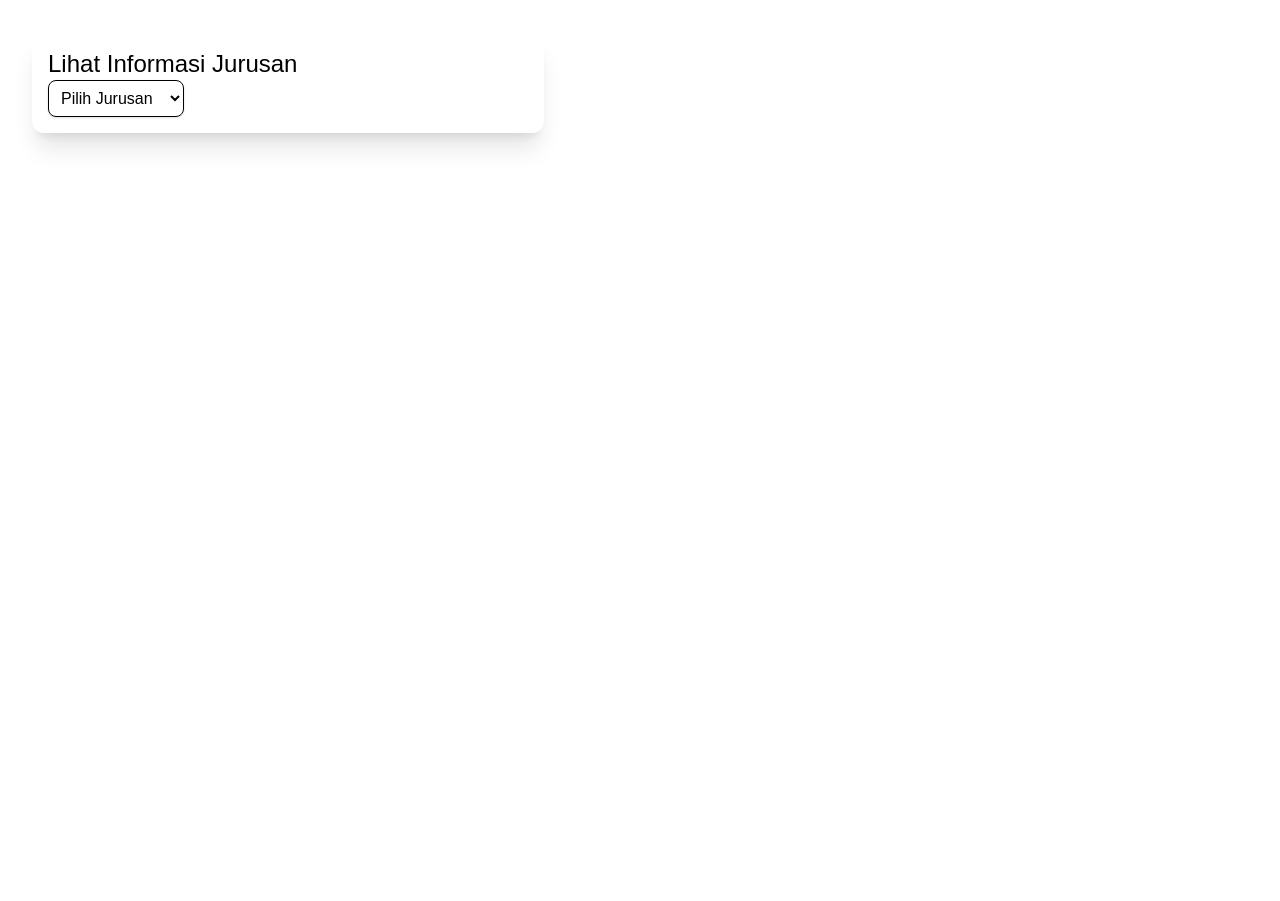
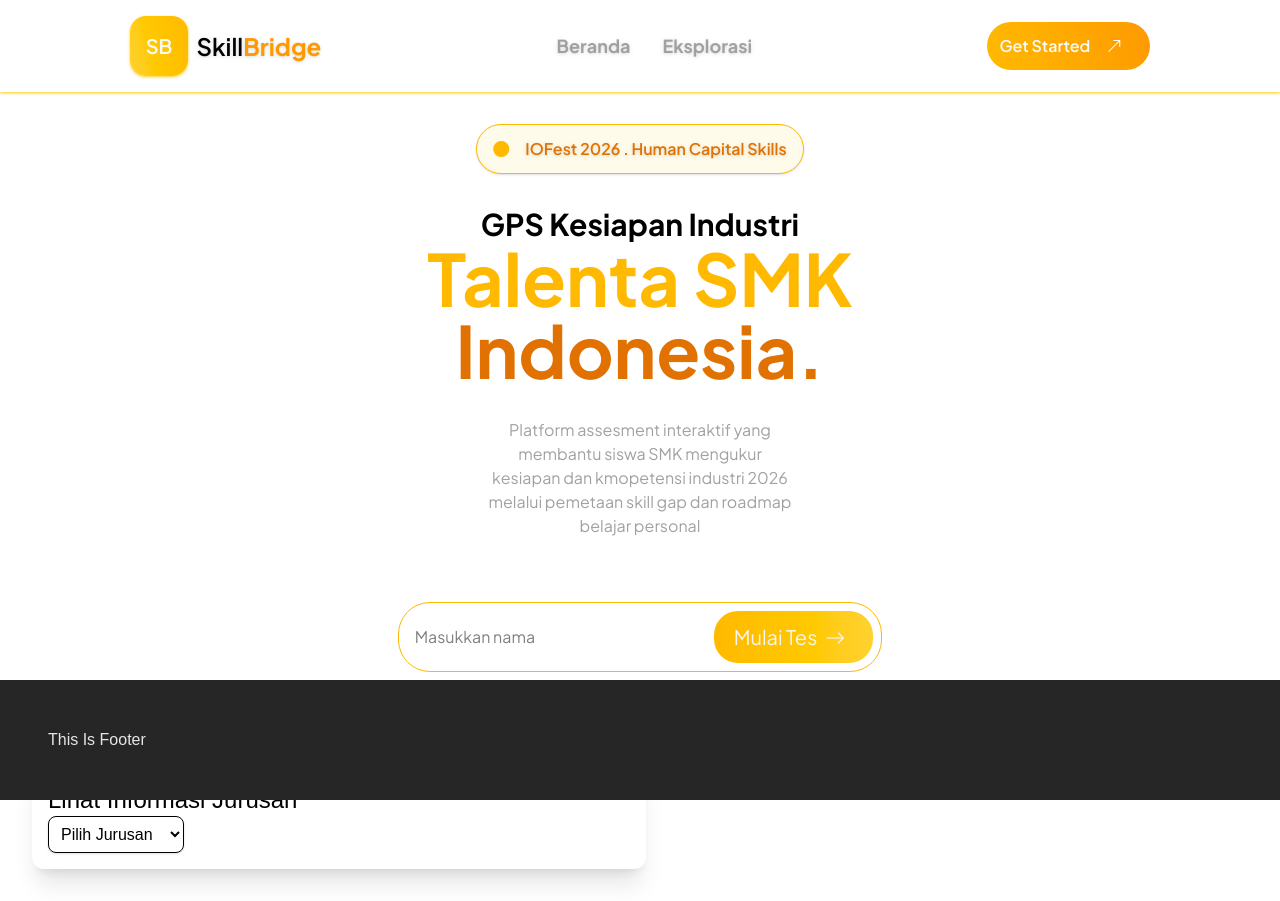
Before and after one commit to PadukaArif/smk-skill-bridge, a Next.js app: page / in a window 1280 px wide. Before the commit the page ends 800 px from the top, so only its background shows below. Built offline with nearby package versions, Linux system fonts and the light colour scheme.

Commit message:
feat : add hero section

```diff
--- /dev/null
+++ b/app/api/testdb/route.ts
@@ -0,0 +1,6 @@
+import Lomba from '@/models/Testdb'
+import { NextResponse } from 'next/server'
+
+export async function GET(){
+    return NextResponse.json({data:Lomba.all()})
+}
--- /dev/null
+++ b/app/components/Footer.tsx
@@ -0,0 +1,14 @@
+import React from 'react'
+
+const Footer = () => {
+  return (
+    <main className=' p-8 bg-neutral-800 text-neutral-200 absolute bottom-0 w-full' style={{marginTop:"10dvh"}}>
+      <section className='p-4'>
+        This Is Footer
+      </section>
+    </main>
+  )
+}
+
+
+export default Footer
--- /dev/null
+++ b/app/components/Hero.tsx
@@ -0,0 +1,47 @@
+import React from 'react'
+import 'bootstrap-icons/font/bootstrap-icons.css'
+import Link from 'next/link'
+const Hero = () => {
+    return (
+        <main className=' flex justify-center items-center font-sans'>
+            <section className=" flex flex-col gap-8 items-center">
+                <div className=" p-3 px-4 bg-amber-50 w-fit rounded-4xl flex gap-4 border text-amber-600 border-amber-400 shadow">
+                    <i className="bi bi-circle-fill text-amber-400"></i>
+                    <p className=' font-semibold drop-shadow'>IOFest 2026 . Human Capital Skills</p>
+                </div>
+                <div className="  flex flex-col items-center font-sans">
+                    <p className=' text-3xl font-bold m-0'>GPS Kesiapan Industri</p>
+                    <p className=' text-7xl font-bold m-0 text-amber-400'>Talenta SMK</p>
+                    <p className=' text-7xl font-bold m-0 text-amber-600'>Indonesia.</p>
+                    <p className=' max-w-[24dvw] text-center mt-8 textxl text-neutral-400'>
+                        Platform assesment interaktif yang membantu siswa SMK mengukur kesiapan dan kmopetensi industri 2026 melalui pemetaan skill gap dan roadmap belajar personal
+                    </p>
+                    <button></button>
+                </div>
+                <div className="border border-amber-400 p-2 rounded-4xl flex mt-8">
+                    <input type="text" name="" id="" className=' p-2 outline-0 w-[24dvw]' placeholder='Masukkan nama'/>
+                    <Link href={'/'} className=' bg-linear-270 from-amber-300 to-amber-400 p-3 px-5 text-neutral-100 rounded-3xl text-xl'>
+                        <span>Mulai Tes</span>
+                        <i className="bi bi-arrow-right mx-2"></i>
+                    </Link>
+                </div>
+                <div className=" flex gap-8 justify-center items-center font-sans mt-2">
+                    <div className=" flex gap-2 items-center justify-center">
+                        <i className="bi bi-circle-fill me-4 text-amber-300 drop-shadow drop-shadow-amber-300"></i>
+                        <p className='text-neutral-400 drop-shadow'>5 Jurusan</p>
+                    </div>
+                    <div className=" flex gap-2 items-center justify-center">
+                        <i className="bi bi-circle-fill me-4 text-amber-400 drop-shadow drop-shadow-amber-400"></i>
+                        <p className='text-neutral-400 drop-shadow'>30 Soal Assesment</p>
+                    </div>
+                    <div className=" flex gap-2 items-center justify-center">
+                        <i className="bi bi-circle-fill me-4 text-amber-800 drop-shadow drop-shadow-amber-800"></i>
+                        <p className='text-neutral-400 drop-shadow'>100% Gratis</p>
+                    </div>
+                </div>
+            </section>
+        </main>
+    )
+}
+
+export default Hero
--- /dev/null
+++ b/app/components/Navbar.tsx
@@ -0,0 +1,30 @@
+import Link from 'next/link'
+
+const Navbar = () => {
+    return (
+        <nav className=' w-full p-4 px-3 flex justify-around shadow shadow-amber-300 jakarta-sans'>
+            <div className=" flex gap-2 items-center">
+                <div className=" font-semibold bg-linear-75 from-amber-300 to-amber-400 align-middle p-4 rounded-2xl text-neutral-50 shadow shadow-amber-300 text-xl">
+                    SB
+                </div>
+                <p className=' text-2xl font-semibold m-0 drop-shadow'>Skill<span className='font-bold text-amber-500'>Bridge</span></p>
+            </div>
+            <div className=" flex items-center gap-8">
+                <Link href={'/'} className=' text-neutral-400 hover:opacity-75 hover:text-amber-500 text-lg font-bold drop-shadow duration-500'>
+                    Beranda
+                </Link>
+                <Link href={'/'} className=' text-neutral-400 hover:opacity-75 hover:text-amber-500 text-lg font-bold drop-shadow duration-500'>
+                    Eksplorasi
+                </Link>
+            </div>
+            <div className=" flex items-center">
+                <Link href={'/'} className=' bg-linear-75 from-amber-400 to-amber-500 p-3 rounded-4xl text-neutral-50 font-semibold'>
+                    <span>Get Started</span>
+                    <i className="bi bi-arrow-up-right mx-4"></i>
+                </Link>
+            </div>
+        </nav>
+    )
+}
+
+export default Navbar
--- a/app/globals.css
+++ b/app/globals.css
@@ -5,12 +5,18 @@
   --foreground: #171717;
 }
 
+
 @theme inline {
   --color-background: var(--background);
   --color-foreground: var(--foreground);
-  --font-sans: var(--font-geist-sans);
-  --font-mono: var(--font-geist-mono);
+  --font-sans: var(--font-jakarta-sans);
+  --font-mono: var(--font-noto-mono);
 }
+
+.jakarta-sans{
+    font-family: "Plus Jakarta Sans", sans-serif;
+}
+
 
 /* @media (prefers-color-scheme: dark) {
   :root {
--- a/app/layout.tsx
+++ b/app/layout.tsx
@@ -1,16 +1,17 @@
 import type { Metadata } from "next";
-import { Geist, Geist_Mono } from "next/font/google";
+import { Plus_Jakarta_Sans , Noto_Sans_Mono } from "next/font/google";
 import "./globals.css";
 import "bootstrap-icons/font/bootstrap-icons.css"
-const geistSans = Geist({
-  variable: "--font-geist-sans",
-  subsets: ["latin"],
-});
 
-const geistMono = Geist_Mono({
-  variable: "--font-geist-mono",
-  subsets: ["latin"],
-});
+const jakarta_Sans = Plus_Jakarta_Sans({
+  variable: "--font-jakarta-sans",
+  subsets : ["latin"]
+})
+
+const rubik_mono = Noto_Sans_Mono({
+  weight:"400",
+  variable:"--font-noto-mono"
+})
 
 export const metadata: Metadata = {
   title: "SMK- Skill Bridge",
@@ -25,7 +26,7 @@ export default function RootLayout({
   return (
     <html
       lang="en"
-      className={`${geistSans.variable} ${geistMono.variable} h-full antialiased`}
+      className={`${jakarta_Sans.variable} ${rubik_mono.variable} h-full antialiased`}
     >
       <body className="min-h-full flex flex-col">{children}</body>
     </html>
--- a/app/page.tsx
+++ b/app/page.tsx
@@ -2,6 +2,9 @@
 
 import React, { useState, useEffect } from "react"
 import axios from "axios"
+import Navbar from "./components/Navbar";
+import Footer from "./components/Footer";
+import Hero from "./components/Hero";
 
 export interface Data {
     ID: number;
@@ -26,7 +29,7 @@ export interface Colors {
 export default function Home() {
     const [jurusan, setJurusan] = useState<Data[]>([])
     const [pilihan, setPilihan] = useState<Data>();
-    const [projects, setProjects] = useState<Data>();
+
 
     useEffect(() => {
         axios.get<Data[]>('/majors.json')
@@ -39,14 +42,18 @@ export default function Home() {
         setPilihan(jurusan[Number(e.target.value) - 1])
     }
     return (
+        <>
+            <Navbar />
+            <div className=" mt-8"></div>
+            <Hero />
             <main>
-            <section className=" p-4 m-8 rounded-xl shadow-xl w-[40dvw]">
+                <section className=" p-4 m-8 rounded-xl shadow-xl w-[48dvw]">
                     <p className=" text-2xl">Lihat Informasi Jurusan</p>
                     <select name="" id="" className=" p-2 rounded-lg border shadow-sm" onChange={(e) => handlePilihan(e)}>
                         <option defaultValue={"default"} hidden>Pilih Jurusan</option>
                         {jurusan.map((a) => {
                             return (
-                            <option value={a.ID}>{a.uuid}</option>
+                                <option value={a.ID} key={a.ID}>{a.uuid}</option>
                             )
                         })}
                     </select>
@@ -55,10 +62,12 @@ export default function Home() {
                             style={{ backgroundColor: pilihan.colors.subtle_color, borderColor: pilihan.colors.primary_color }}>
                             <div className=" bg-neutral-50 p-2 rounded-xl border mb-4" style={{ borderColor: pilihan.colors.primary_color }}>
                                 <p className=" font-semibold text-xl" style={{ color: pilihan.colors.primary_color }}>Deskripsi {pilihan.name}:</p>
-                            <p className=" font-extralight">{pilihan.description}</p>
+                                <p className=" font-extralight text-justify">{pilihan.description}</p>
                             </div>
                             <div className=" bg-neutral-50 p-2 rounded-xl border mb-4" style={{ borderColor: pilihan.colors.primary_color }}>
-                            <p className=" font-semibold text-xl" style={{ color: pilihan.colors.primary_color }}>Skill di jurusan {pilihan.name}:</p>
+                                <p className=" font-semibold text-xl" style={{ color: pilihan.colors.primary_color }}>
+                                    Skill di jurusan {pilihan.name}:
+                                </p>
                                 <ul className=" p-4">
                                     {pilihan.skills?.map((skill: string, index: number) => (
                                         <li key={index}>
@@ -83,7 +92,7 @@ export default function Home() {
                             </div>
 
                             <div className=" bg-neutral-50 p-2 rounded-xl border mb-4" style={{ borderColor: pilihan.colors.primary_color }}>
-                            <p className=" font-semibold text-xl" style={{color:pilihan.colors.primary_color}}>Career di {pilihan.name}:</p>
+                                <p className=" font-semibold text-xl" style={{ color: pilihan.colors.primary_color }}>Career di {pilihan.name}:</p>
                                 <ul className=" p-4">
                                     {pilihan.careers?.map((skill: string, index: number) => (
                                         <li key={index}>
@@ -98,5 +107,7 @@ export default function Home() {
                     )}
                 </section>
             </main>
+            <Footer />
+        </>
     )
 }
--- /dev/null
+++ b/lib/mongodb.ts
@@ -0,0 +1,15 @@
+import mongoose from "mongoose";
+
+const MONGODB_URI:string = process.env.MONGODB_URI!;
+
+export const connectDB = async () => {
+  try {
+    if (mongoose.connection.readyState > 1) {
+      return;
+    }
+    await mongoose.connect(MONGODB_URI)
+    console.log("mongoDB tersambung")
+  } catch (error) {
+    console.error(error);
+  }
+};
--- /dev/null
+++ b/models/Testdb.ts
@@ -0,0 +1,12 @@
+import mongoose, { Schema, model, models } from 'mongoose';
+
+const LombaSchema = new Schema({
+  namaLomba: { type: String, required: true },
+  deskripsi: String,
+  peserta: Number,
+  createdAt: { type: Date, default: Date.now },
+});
+
+// Ini penting: Next.js sering hot-reload, jadi kita cek dulu modelnya sudah ada atau belum
+const Lomba = models.Lomba || model('Lomba', LombaSchema);
+export default Lomba;
--- a/package.json
+++ b/package.json
@@ -9,8 +9,12 @@
     "lint": "eslint"
   },
   "dependencies": {
+    "@emotion/react": "^11.14.0",
+    "@emotion/styled": "^11.14.1",
+    "@mui/material": "^9.0.0",
     "axios": "^1.15.0",
     "bootstrap-icons": "^1.13.1",
+    "mongoose": "^9.5.0",
     "next": "16.2.4",
     "react": "19.2.4",
     "react-dom": "19.2.4",
```
Also changed, not shown: 1 other file (tests, documents, lock files or other folders). Lines whose indentation alone changed are shown as unchanged.
